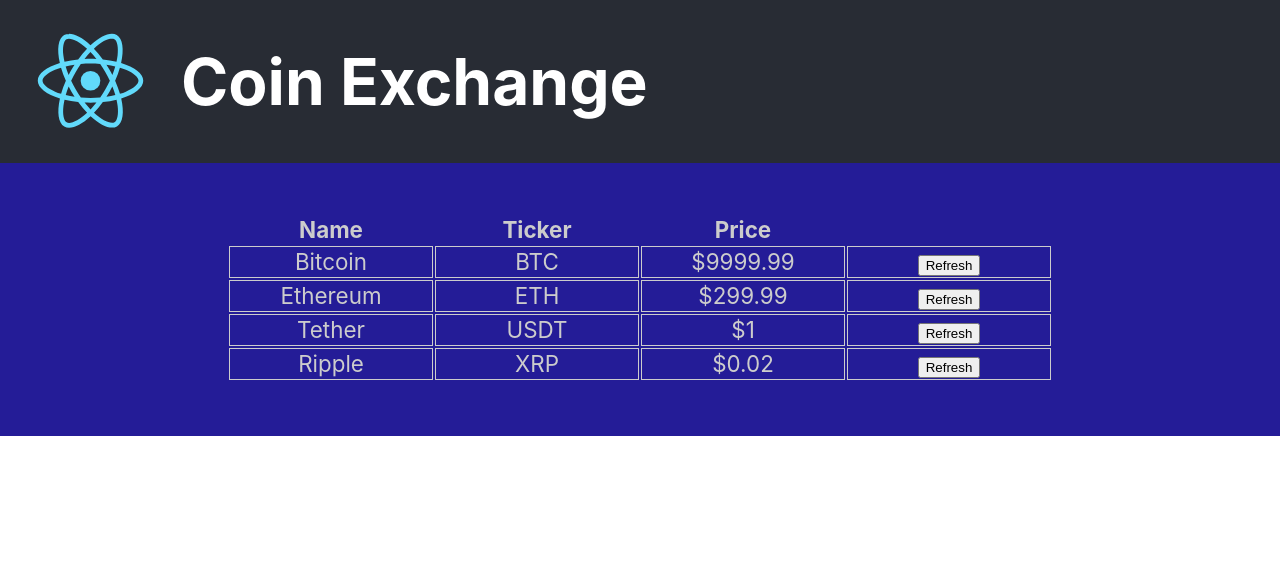
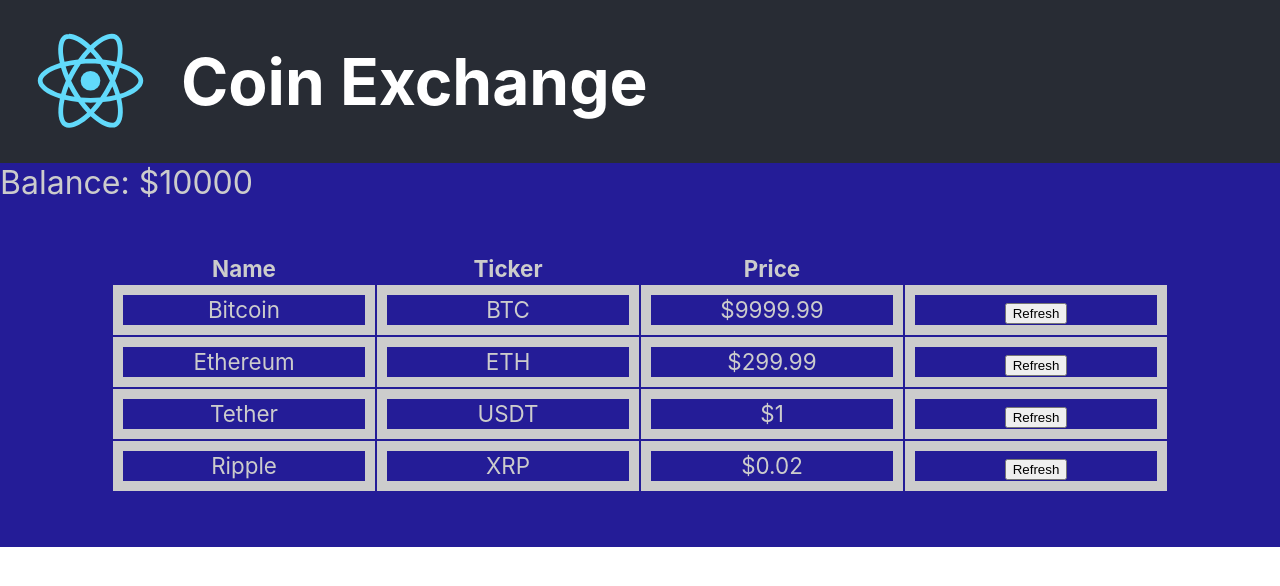
Before and after one commit to Franz-Art-L/coin-exchange, a React (Create React App) app: page / in a window 1280 px wide. Shown: the top 586 px of the page. Built offline with nearby package versions, Linux system fonts and the light colour scheme.

Commit message:
styled compinents update

```diff
--- a/package.json
+++ b/package.json
@@ -9,6 +9,7 @@
     "react": "^17.0.1",
     "react-dom": "^17.0.1",
     "react-scripts": "4.0.1",
+    "styled-components": "^5.2.1",
     "web-vitals": "^0.2.4"
   },
   "scripts": {
--- a/src/App.js
+++ b/src/App.js
@@ -2,7 +2,7 @@ import React from 'react';
 import logo from './logo.svg';
 import './App.css';
 import Coin from './components/Coin/Coin';
-
+import AccountBalance from './components/AccountBalance/AccountBalance'
 
 function App() {
   return (
@@ -13,6 +13,7 @@ function App() {
           Coin Exchange
         </h1>
       </header>
+      <AccountBalance amount={10000} />
         <table className="coin-table">
         <thead>
           <tr>
--- /dev/null
+++ b/src/components/AccountBalance/AccountBalance.jsx
@@ -0,0 +1,23 @@
+import React, { Component } from 'react';
+import PropTypes from 'prop-types';
+import styled from 'styled-components';
+
+const Section = styled.section`
+    font-size: 2rem;
+    text-align: left;
+    padding-left: 1.5rem 0 1.5rem 5rem;
+`;
+
+export default class AccountBalance extends Component {
+    render() {
+        return (
+            <Section>
+                 Balance: ${this.props.amount}
+            </Section>
+        );
+    }
+}
+
+AccountBalance.propTypes = {
+   amount: PropTypes.number.isRequired
+}
--- a/src/components/Coin/Coin.css
+++ /dev/null
@@ -1,4 +0,0 @@
-.coin-row td {
-    border: 1px solid #cccccc;
-    width: 25vh;
-}
--- a/src/components/Coin/Coin.jsx
+++ b/src/components/Coin/Coin.jsx
@@ -1,6 +1,11 @@
 import React, { Component } from 'react'
-import './Coin.css';
 import PropTypes from 'prop-types';
+import styled from'styled-components';
+
+const CoinRow = styled.td`
+    border: 10px solid #cccccc;
+    width: 30vh;
+`;
 
 export default class Coin extends Component {
     constructor(props) {
@@ -39,15 +44,15 @@ export default class Coin extends Component {
    }
     render( ) {
         return (
-            <tr className="coin-row">
-                <td>{this.props.name}</td>
-                <td>{this.props.ticker}</td>
-                <td>${this.state.price}</td>
-                <td>
+            <tr>
+                <CoinRow>{this.props.name}</CoinRow>
+                <CoinRow>{this.props.ticker}</CoinRow>
+                <CoinRow>${this.state.price}</CoinRow>
+                <CoinRow>
                     <form action ="#" method="POST">
                         <button onClick={this.handleClick}>Refresh</button>
                     </form>
-                </td>
+                </CoinRow>
             </tr>
         );
     }
```
Also changed, not shown: src/Card.js (+15 -0 lines), 2 other files (tests, documents, lock files or other folders).
